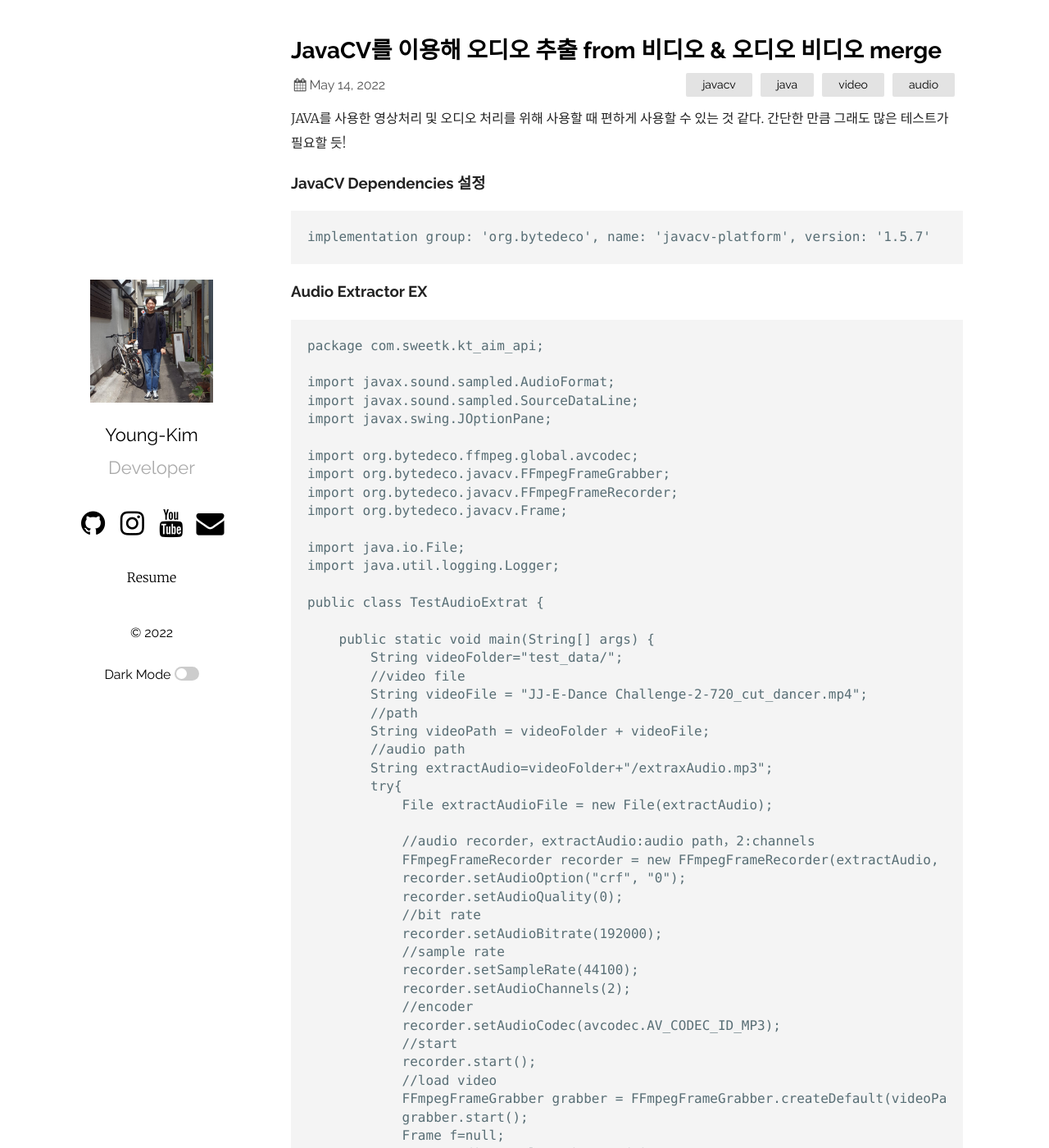
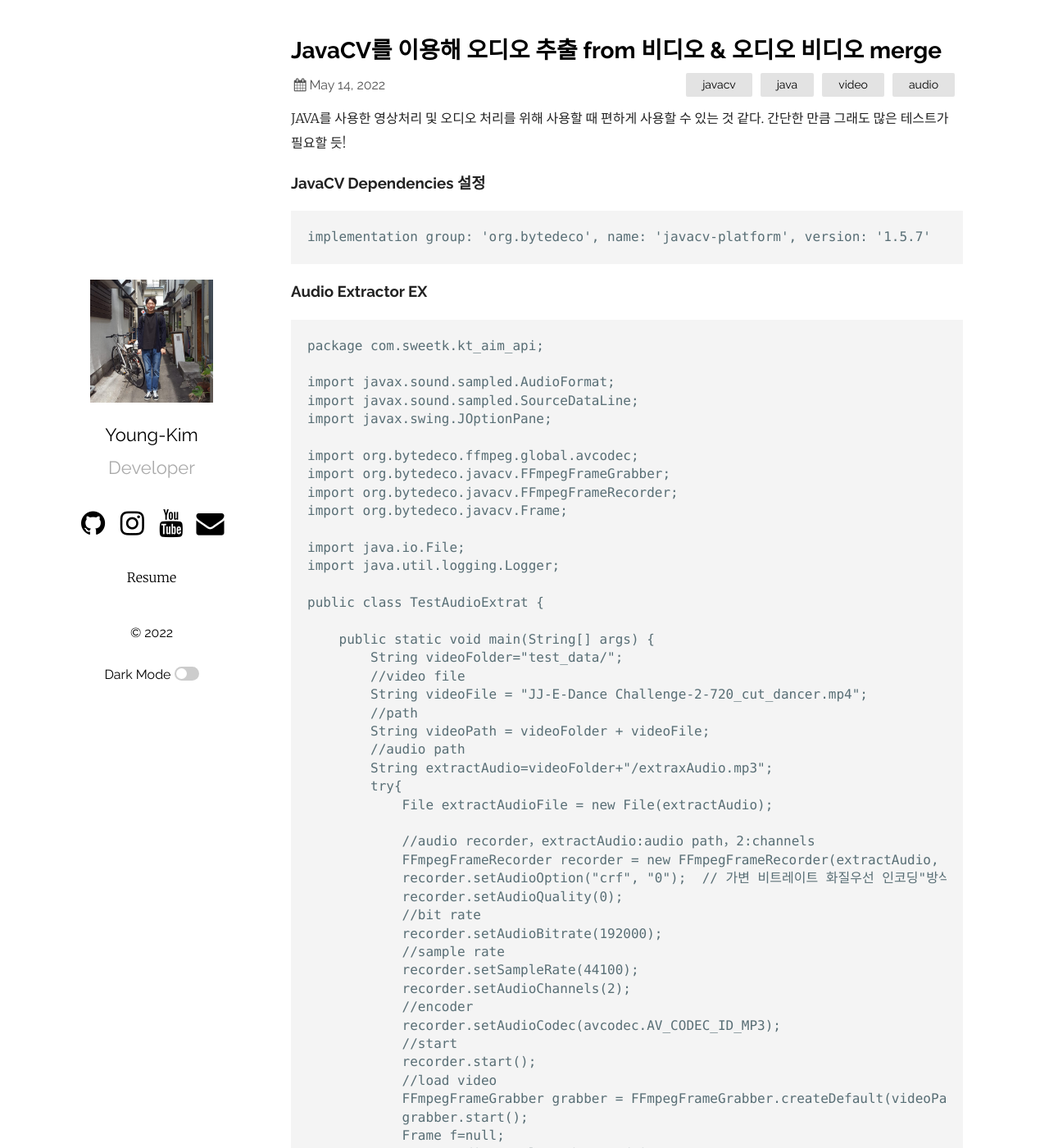
Before and after one commit to kimyk0120/kimyk0120.github.io, a Jekyll site: the page built from _posts/2022-05-14-javacv.markdown, in a window 1280 px wide and 1400 px high. Shown: the whole window at 82% size. Built offline with Jekyll 4.4.1, drawn with Linux system fonts in a browser that asks for light colours; some of the changed text lies outside the part shown.

Commit message:
Update 2022-05-14-javacv.markdown

```diff
--- a/_posts/2022-05-14-javacv.markdown
+++ b/_posts/2022-05-14-javacv.markdown
@@ -41,7 +41,7 @@ JAVA를 사용한 영상처리 및 오디오 처리를 위해 사용할 때 편
 
                 //audio recorder，extractAudio:audio path，2:channels
                 FFmpegFrameRecorder recorder = new FFmpegFrameRecorder(extractAudio, 2);
-                recorder.setAudioOption("crf", "0");
+                recorder.setAudioOption("crf", "0");  // 가변 비트레이트 화질우선 인코딩"방식
                 recorder.setAudioQuality(0);
                 //bit rate
                 recorder.setAudioBitrate(192000);
```
